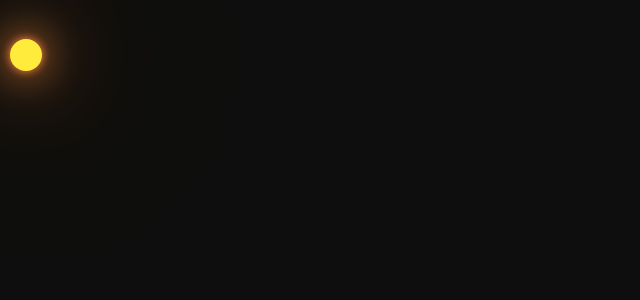
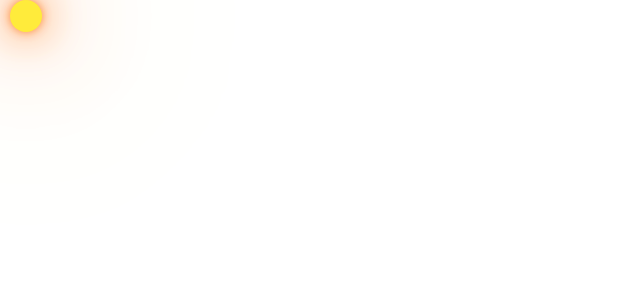
Before and after one commit to TheSilentIce/MakeOrwellHappy, a React (Vite) app in the folder Frontend/Orwell-website/: page / in a window 1280 px wide. Shown: the top 300 px of the page, without its empty margins (0-640 px from the left). Built offline with nearby package versions, Linux system fonts and the light colour scheme.

Commit message:
Committing whatever

```diff
--- a/Frontend/Orwell-website/src/Components/Particle.tsx
+++ b/Frontend/Orwell-website/src/Components/Particle.tsx
@@ -8,7 +8,9 @@ function Particle() {
           <h2>Fire</h2>
         </div> */}
 
-        <div className="particle"></div>
+        <div className="container">
+          <div className="particle"></div>
+        </div>
       </div>
     </>
   );
--- a/Frontend/Orwell-website/src/Styles/App.css
+++ b/Frontend/Orwell-website/src/Styles/App.css
@@ -1,3 +1,4 @@
 html,body{
     margin: 0;
+    height: 100vh;
 }
--- a/Frontend/Orwell-website/src/Styles/Particle.css
+++ b/Frontend/Orwell-website/src/Styles/Particle.css
@@ -1,20 +1,3 @@
-* {
-    margin: 0;
-    padding: 0;
-    box-sizing: border-box;
-    font-family: sans-serif;
-}
-
-body {
-    display: grid;
-    grid-template-rows: 2fr 10fr 2fr;
-    grid-template-columns: 2fr 10fr 2fr;
-    justify-content: center;
-    align-items: center;
-    min-height: 100vh;
-    background-color: #0e0e0e;
-}
-
 .text {
     position: relative;
     width: 100%;
@@ -49,7 +32,15 @@ body {
 }
 
 @keyframes travel {
+    25% {bottom: 20px;}
+    50% {bottom: 20px;}
+    75% {bottom:20px}
+    100% {bottom: 20px;}
+}
 
+.container {
+    grid-column: span 1;
+    grid-row:span 3;
 }
 
 .particle {
@@ -65,6 +56,8 @@ body {
                 0 0 160px #ff8c3b,
                 0 0 240px #ff8c3b;
 
+    animation-name: travel;
+    animation-duration: 10s;
     /* animation-name: example;
     animation-duration: 5s; */
 
```
